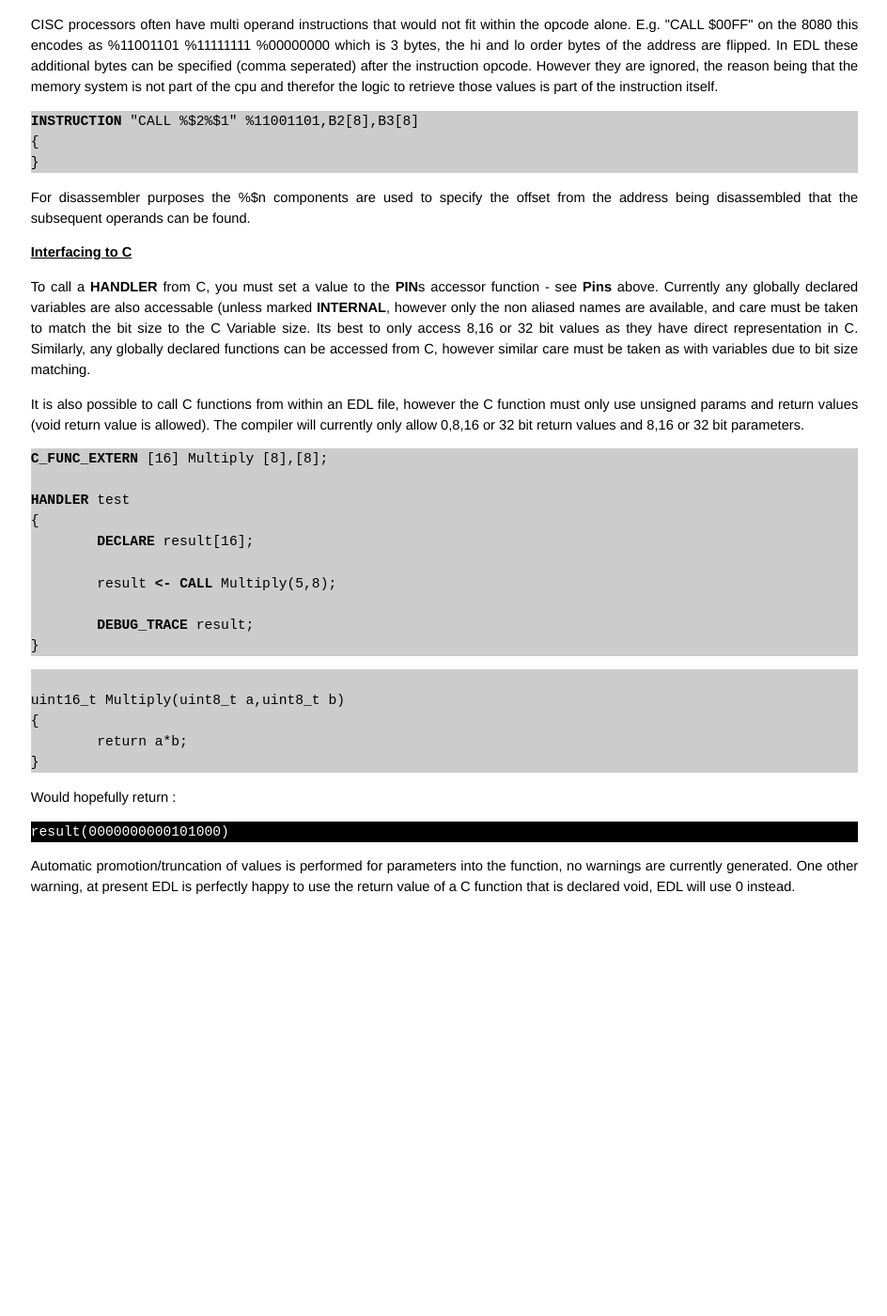
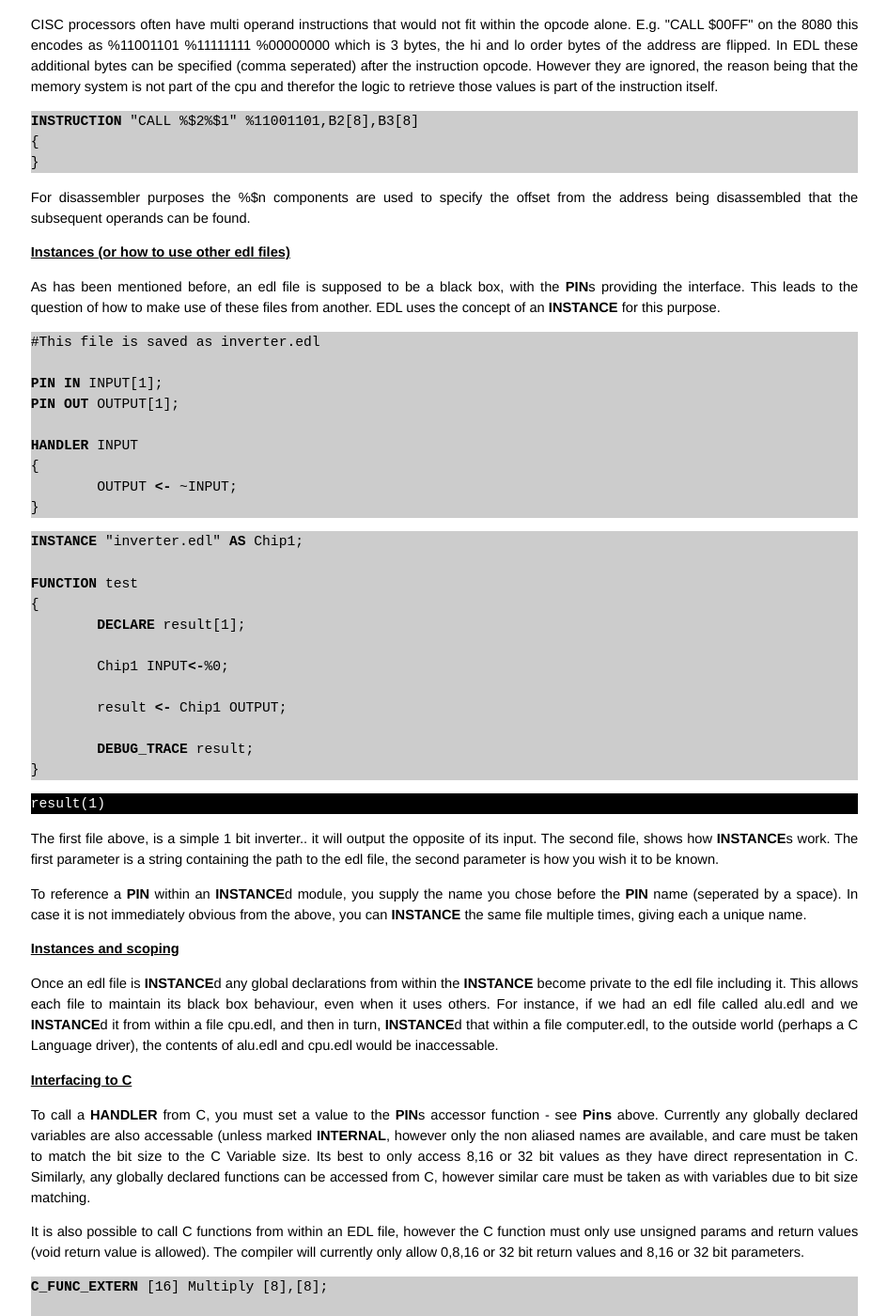
Before and after one commit to SavourySnaX/EDL, a Jekyll site: the page built from docs.html, in a window 1280 px wide and 1400 px high, scrolled down 11598 px. Shown: the whole window at 94% size, without its empty margins (167-1111 px from the left). Built offline with Jekyll 4.4.1, drawn with Linux system fonts in a browser that asks for light colours; Markdown is read by kramdown in place of the engine named in the settings; before the commit the page ends 12552 px from its top, so only the background shows below that.

Commit message:
latest update

```diff
--- a/docs.html
+++ b/docs.html
@@ -692,6 +692,49 @@ result(1011) shiftedOut(0001)
 <p>For disassembler purposes the %$n components are used to specify the offset from the address being disassembled that the subsequent operands can be found.</p>
 <p></p>
 
+<h2><u>Instances (or how to use other edl files)</u></h2>
+
+<p>As has been mentioned before, an edl file is supposed to be a black box, with the <b>PIN</b>s providing the interface. This leads to the question of how to make use of these files from another. EDL uses the concept of an <b>INSTANCE</b> for this purpose.</p>
+
+<pre style="background-color:#CCCCCC">
+#This file is saved as inverter.edl
+
+<b>PIN IN</b> INPUT[1];
+<b>PIN OUT</b> OUTPUT[1];
+
+<b>HANDLER</b> INPUT
+{
+	OUTPUT <b>&lt-</b> ~INPUT;
+}
+</pre>
+<p></p>
+<pre style="background-color:#CCCCCC">
+<b>INSTANCE</b> "inverter.edl" <b>AS</b> Chip1;
+
+<b>FUNCTION</b> test
+{
+	<b>DECLARE</b> result[1];
+
+	Chip1 INPUT<b>&lt-</b>%0;
+
+	result <b>&lt-</b> Chip1 OUTPUT;
+
+	<b>DEBUG_TRACE</b> result;
+}
+</pre>
+<p></p>
+<pre style="color:white; background-color:#000000">
+result(1)
+</pre>
+
+<p>The first file above, is a simple 1 bit inverter.. it will output the opposite of its input. The second file, shows how <b>INSTANCE</b>s work. The first parameter is a string containing the path to the edl file, the second parameter is how you wish it to be known. </p>
+
+<p>To reference a <b>PIN</b> within an <b>INSTANCE</b>d module, you supply the name you chose before the <b>PIN</b> name (seperated by a space). In case it is not immediately obvious from the above, you can <b>INSTANCE</b> the same file multiple times, giving each a unique name.</p>
+
+<h2><u>Instances and scoping</u></h2>
+
+<p>Once an edl file is <b>INSTANCE</b>d any global declarations from within the <b>INSTANCE</b> become private to the edl file including it. This allows each file to maintain its black box behaviour, even when it uses others. For instance, if we had an edl file called alu.edl and we <b>INSTANCE</b>d it from within a file cpu.edl, and then in turn, <b>INSTANCE</b>d that within a file computer.edl, to the outside world (perhaps a C Language driver), the contents of alu.edl and cpu.edl would be inaccessable.</p>
+
 <h2><u>Interfacing to C</u></h2>
 
 <p>To call a <b>HANDLER</b> from C, you must set a value to the <b>PIN</b>s accessor function - see <b>Pins</b> above. Currently any globally declared variables are also accessable (unless marked <b>INTERNAL</b>, however only the non aliased names are available, and care must be taken to match the bit size to the C Variable size. Its best to only access 8,16 or 32 bit values as they have direct representation in C. Similarly, any globally declared functions can be accessed from C, however similar care must be taken as with variables due to bit size matching.</p>
@@ -701,7 +744,7 @@ result(1011) shiftedOut(0001)
 <pre style="background-color:#CCCCCC">
 <b>C_FUNC_EXTERN</b> [16] Multiply [8],[8];
 
-<b>HANDLER</b> test
+<b>FUNCTION</b> test
 {
 	<b>DECLARE</b> result[16];
 
```
Also changed, not shown: _posts/2011-08-24-Instancing-And-Optimisations.md (added, +15 -0 lines).
